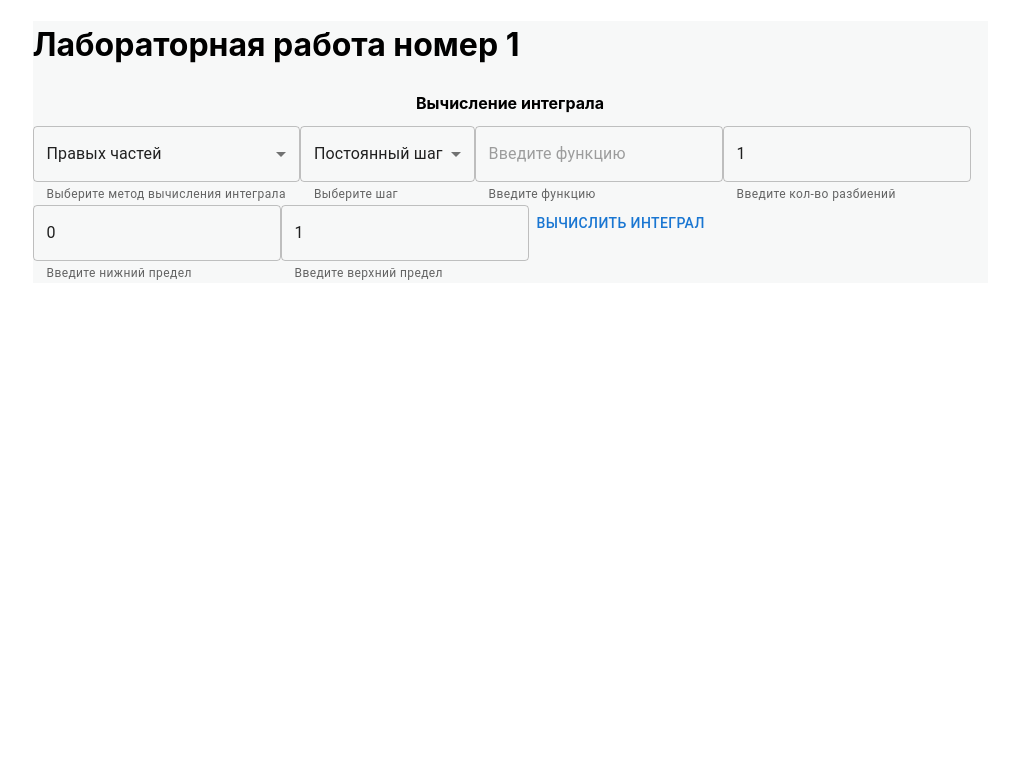
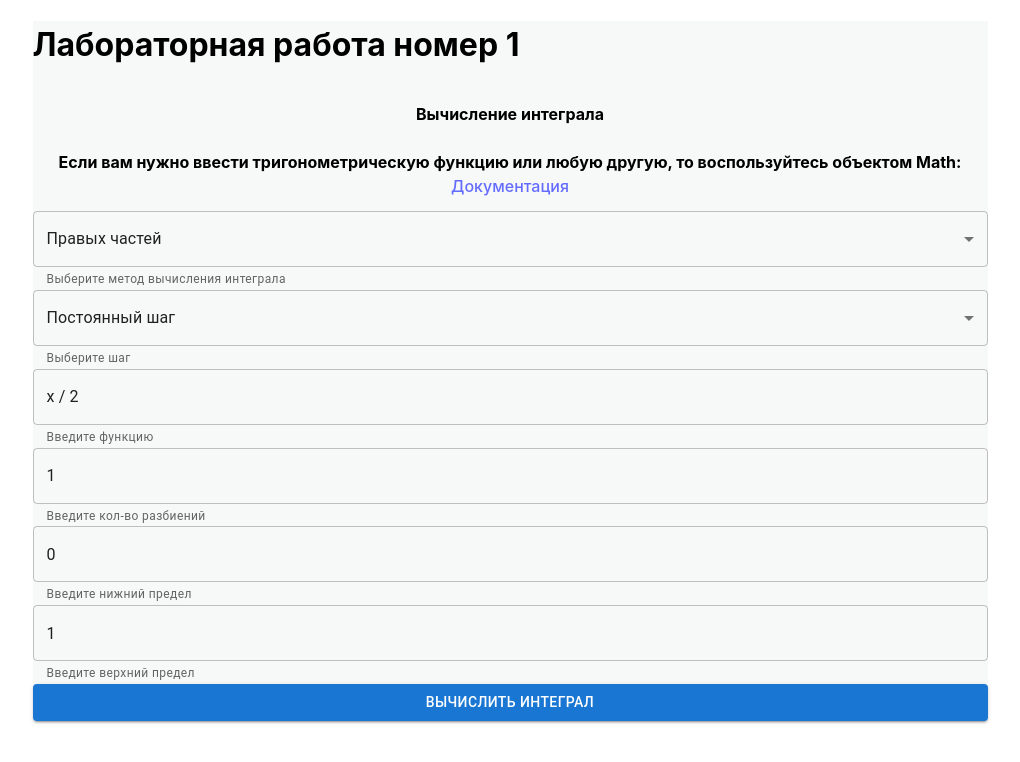
Before and after one commit to paniccaaa/firstLab, a React (Vite) app: page /integral in a window 1280 px wide. Shown: the top 762 px of the page, without its empty margins (130-1150 px from the left). Built offline with nearby package versions, Linux system fonts and the light colour scheme.

Commit message:
add documentation and new ui

```diff
--- a/src/pages/SelectDataForIntegral/DataIntegral.jsx
+++ b/src/pages/SelectDataForIntegral/DataIntegral.jsx
@@ -6,7 +6,7 @@ import { integralsMethods, stepsVersions, methodLeft, methodRight, methodParabol
 export const DataIntegral = () => {
   const [method, setMethod] = React.useState("right"); // выбранный метод интегрирования
   const [step, setStep] = React.useState("regular"); // выбранный тип шага
-  const [func, setFunc] = React.useState(""); // введенная пользователем функция
+  const [func, setFunc] = React.useState("x / 2"); // введенная пользователем функция
   const [pieces, setPieces] = React.useState(1); // введенное пользователем количество разбиений
   const [lowerLimit, setLowerLimit] = React.useState(0); // введенный пользователем нижний предел интегрирования
   const [upperLimit, setUpperLimit] = React.useState(1);
@@ -65,8 +65,9 @@ export const DataIntegral = () => {
   };
 
   return (
-    <div>
+    <div className={styles.integral_container}>
     <h1 className={styles.integral_text}>Вычисление интеграла</h1>
+    <h2 className={styles.integral_text}>Если вам нужно ввести тригонометрическую функцию или любую другую, то воспользуйтесь объектом Math: <a href="https://developer.mozilla.org/ru/docs/Web/JavaScript/Reference/Global_Objects/Math">Документация</a></h2>
     <TextField
       id="outlined-select-method"
       select
@@ -95,11 +96,11 @@ export const DataIntegral = () => {
         </MenuItem>
       ))}
     </TextField>
-    <TextField helperText="Введите функцию" placeholder="Введите функцию" value={func} onChange={handleFuncChange} />
-    <TextField helperText="Введите кол-во разбиений" placeholder="Введите кол-во разбиений" value={pieces} onChange={handlePiecesChange} />
-    <TextField helperText="Введите нижний предел" placeholder="Введите нижний предел" value={lowerLimit} onChange={handleLowerLimitChange} />
-    <TextField helperText="Введите верхний предел" placeholder="Введите верхний предел" value={upperLimit} onChange={handleUpperLimitChange} />
-    <Button onClick={() => alert(calculateIntegral())}>Вычислить интеграл</Button>
+    <TextField helperText="Введите функцию" value={func} onChange={handleFuncChange} />
+    <TextField helperText="Введите кол-во разбиений" value={pieces} onChange={handlePiecesChange} />
+    <TextField helperText="Введите нижний предел" value={lowerLimit} onChange={handleLowerLimitChange} />
+    <TextField helperText="Введите верхний предел" value={upperLimit} onChange={handleUpperLimitChange} />
+    <Button variant="contained" onClick={() => alert(calculateIntegral())}>Вычислить интеграл</Button>
   </div>
   )
 }
--- a/src/pages/SelectDataForIntegral/DataIntegral.module.scss
+++ b/src/pages/SelectDataForIntegral/DataIntegral.module.scss
@@ -4,3 +4,9 @@
 
   text-align: center;
 }
+
+.integral_container {
+  display: flex;
+  flex-direction: column;
+ // margin: 20px;
+}
```
